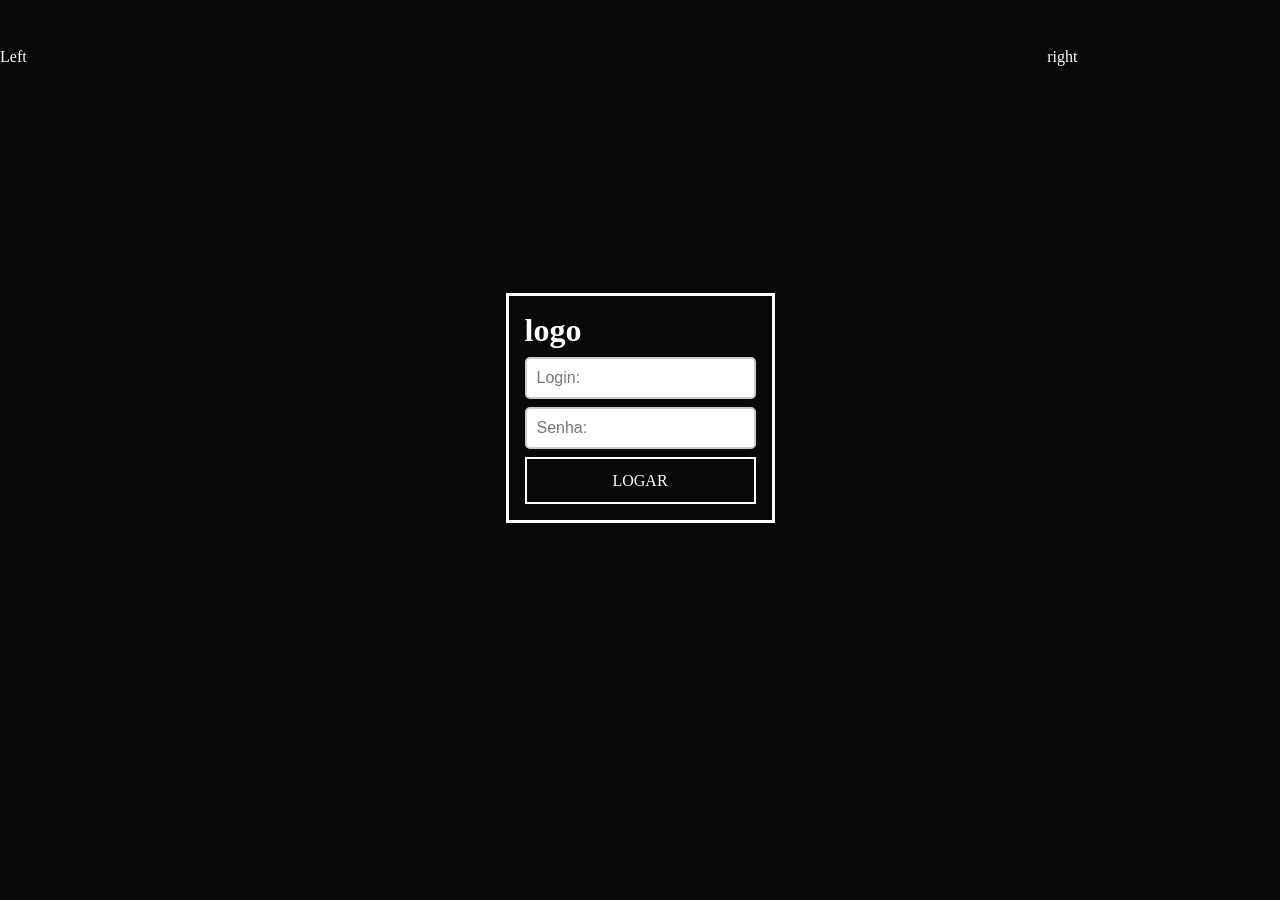
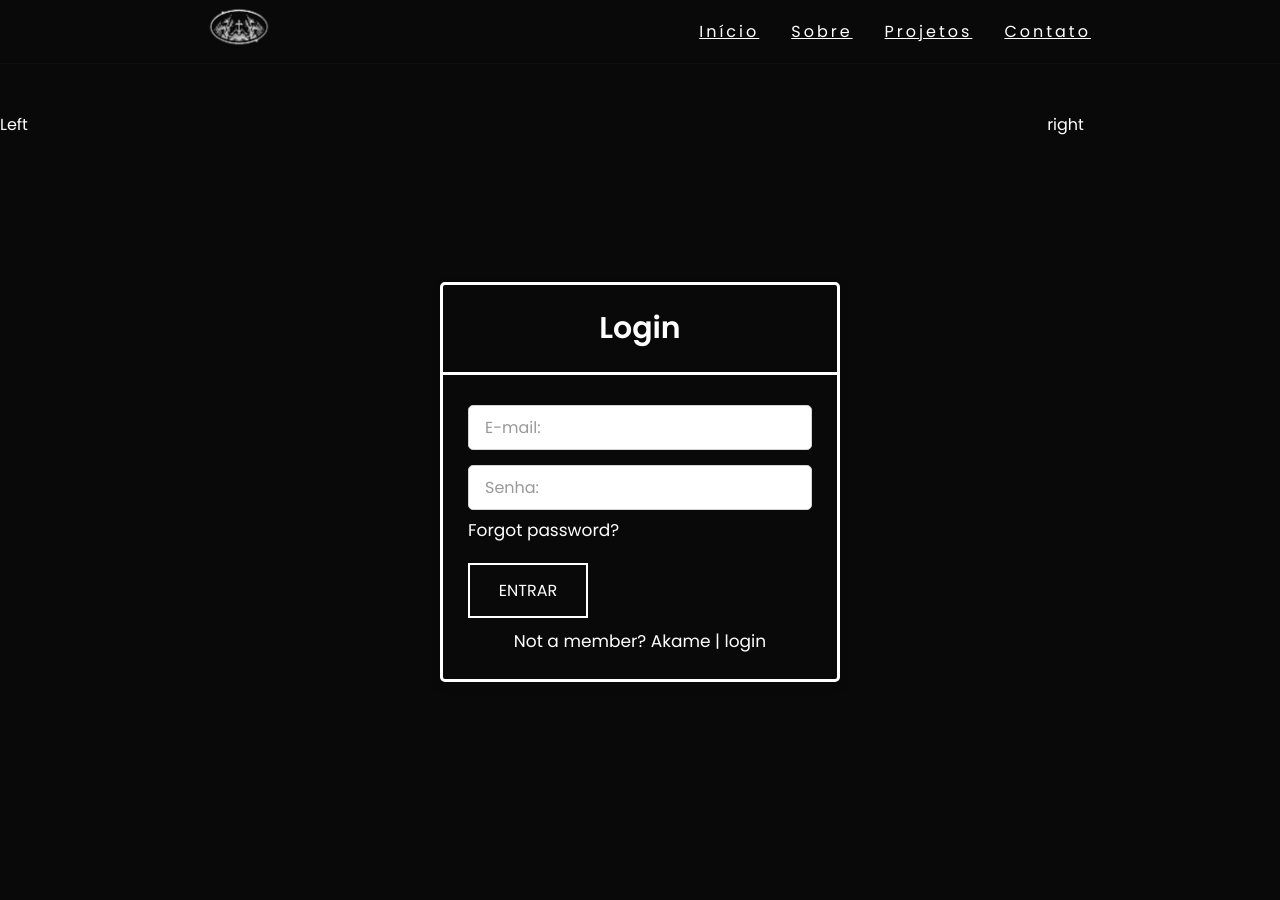
Before and after one commit to SystemRhino/Akame, a PHP site: page /pags/login.php in a window 1280 px wide. Before the commit the page ends 523 px from the top, so only its background shows below. Run offline with PHP 8.4, Linux system fonts and the light colour scheme; some libraries are stand-ins or nearby versions.

Commit message:
add css login e cadastro

```diff
--- /dev/null
+++ b/css/login-cadastro.css
@@ -0,0 +1,124 @@
+@import url('https://fonts.googleapis.com/css2?family=Poppins:wght@200;300;400;500;600;700&display=swap');
+*{
+  margin: 0;
+  padding: 0;
+  box-sizing: border-box;
+  font-family: 'Poppins',sans-serif;
+}
+
+
+.containerF{
+  max-width: 440px;
+  padding: 0 20px;
+  margin: 170px auto;
+}
+.wrapperF{
+  width: 100%;
+  border-style:solid;
+  border-radius: 5px;
+  box-shadow: 0px 4px 10px 1px rgba(0,0,0,0.1);
+}
+.wrapperF .title{
+  height: 90px;
+  border-bottom-style:solid;
+  border-radius: 5px 5px 0 0;
+  color: #fff;
+  font-size: 30px;
+  font-weight: 600;
+  display: flex;
+  align-items: center;
+  justify-content: center;
+}
+.wrapperF .formF{
+  padding: 30px 25px 25px 25px;
+}
+.wrapperF .formF .row{
+  height: 45px;
+  margin-bottom: 15px;
+  position: relative;
+}
+.wrapperF .formF .row input{
+  height: 100%;
+  width: 100%;
+  outline: none;
+  padding-left:1rem;
+  border-radius: 5px;
+  border: 1px solid lightgrey;
+  font-size: 16px;
+  transition: all 0.3s ease;
+}
+.formF .row input:focus{
+  border-color: #16a085;
+  box-shadow: inset 0px 0px 2px 2px rgba(26,188,156,0.25);
+}
+.formF .row input::placeholder{
+  color: #999;
+}
+.wrapperF .formF .row i{
+  position: absolute;
+  width: 47px;
+  height: 100%;
+  color: #fff;
+  font-size: 18px;
+  background: #16a085;
+  border: 1px solid #16a085;
+  border-radius: 5px 0 0 5px;
+  display: flex;
+  align-items: center;
+  justify-content: center;
+}
+.wrapperF .formF .pass{
+  margin: -8px 0 20px 0;
+}
+.wrapperF .formF .pass a{
+  color: #ffff;
+  font-size: 17px;
+  text-decoration: none;
+}
+.wrapperF .formF .pass a:hover{
+  text-decoration: underline;
+}
+.wrapperF .formF .button input{
+  color: #fff;
+  font-size: 20px;
+  font-weight: 500;
+  padding-left: 0px;
+  background: #16a085;
+  border: 1px solid #16a085;
+  cursor: pointer;
+}
+.formF .button input:hover{
+  background: #12876f;
+}
+.wrapperF .formF .signup-link{
+  text-align: center;
+  margin-top: 20px;
+  font-size: 17px;
+}
+.wrapperF .formF .signup-link a{
+  color: #ffff;
+  text-decoration: none;
+}
+.formF .signup-link a:hover{
+  text-decoration: underline;
+}
+.btn-join{
+	padding: 0.8em 1.8em;
+    border: 2px solid ;
+    position: relative;
+    overflow: hidden;
+    background-color: transparent;
+    text-align: center;
+    text-transform: uppercase;
+    font-size: 16px;
+    transition: .3s;
+    z-index: 1;
+    font-family: inherit;
+    color: var(--white);
+    cursor:pointer;
+   }
+
+   .btn-join:hover {
+    background: var(--white);
+    color: #111;
+   }
--- a/css/login.css
+++ /dev/null
@@ -1,69 +0,0 @@
-:root {
-    --black: #090909;
-    --white: #ffffff;
-    --gray: #606060;
-  }
-
-.flex-container{
-display:grid;
-flex-wrap:wrap;
-gap:8px;
-justify-content:center;
-align-items:center;
-border-style:solid;
-padding:1rem;
-}
-
-input{
-    padding: 10px;
-  border: 2px solid #ccc;
-  border-radius: 5px;
-  font-size: 16px;
-  color: #555;
-  outline: none;
-}
-
-input:focus{
-    border-color:var(--gray);
-  box-shadow: 0 0 0 0.2rem var(--gray);
-}
-
-.inputLogin{
-    flex: 1 0 140px;
-}
-.inputSenha{
-    flex: 1 0 120px
-}
-.logar{
-    flex: 1 0 60px;
-}
-
-.mainLogin{
-    display:flex;
-    justify-content:center;
-    align-items:center;
-    height:90vh;
-}
-
-button {
-    padding: 0.8em 1.8em;
-    border: 2px solid ;
-    position: relative;
-    overflow: hidden;
-    background-color: transparent;
-    text-align: center;
-    text-transform: uppercase;
-    font-size: 16px;
-    transition: .3s;
-    z-index: 1;
-    font-family: inherit;
-    color: var(--white);
-    cursor:pointer;
-   }
-
-
-
-   button:hover {
-    background: var(--white);
-    color: #111;
-   }
--- a/index.php
+++ b/index.php
@@ -50,7 +50,7 @@ include('footer.php');
         <div class="container">
             <div class="footer-content">
                 <h3>Contact Us</h3>
-                <p><a href="pags/login.php">login</a></p>
+                <p><a href="login.php">login</a></p>
                 <p>Phone:+121 56556 565556</p>
                 <p>Address:Your Address 123 street</p>
             </div>
--- a/login.php
+++ b/login.php
@@ -10,17 +10,60 @@ if (isset($_SESSION['id'])) {
 <head>
     <meta charset="UTF-8">
     <meta name="viewport" content="width=device-width, initial-scale=1.0">
-    <title>Document</title>
+	<link rel="stylesheet" href="css/index.css">
+	<link rel="stylesheet" href="css/login-cadastro.css">
+
+
+    <title>Login</title>
+
 </head>
 <body>
-    	<!-- Tag "span" usada para retorno do ajax -->
-	<span></span><br>
+	<?php include('php/navbar.php')?>
 
-<input type="email" id="login" placeholder="E-mail"><br>
-<input type="text" id="password" placeholder="Senha"><br>
-<button id="entrar">Entrar</button><br>
-<a href="cadastro.php">Akame | login</a>
-</body>
+
+
+
+<div class="main">
+    <aside class="left">
+    Left
+    </aside>
+
+    <main>
+		<!-- Tag "span" usada para retorno do ajax -->
+	<span></span>
+
+
+<div class="containerF">
+      <div class="wrapperF">
+        <div class="title">Login</div>
+        <div class="formF" action="#">
+          <div class="row">
+
+			<input type="email" id="login" placeholder="E-mail:">
+          </div>
+
+          <div class="row">
+            <input type="password" placeholder="Senha:" id="password">
+          </div>
+          <div class="pass"><a href="#">Forgot password?</a></div>
+          <div class="row button">
+            <button id="entrar" class="btn-join">Entrar</button>
+          </div>
+          <div class="signup-link">Not a member? <a href="cadastro.php">Akame | login</a></div>
+        </div>
+      </div>
+    </div>
+
+
+
+
+
+
+    </main>
+<aside class="right">right</aside>
+    </div>
+
+
 	<!-- JS -->
 	<script src="js/jquery-3.6.0.min.js"></script>
 	<script type="text/javascript">
--- a/pags/login.php
+++ /dev/null
@@ -1,34 +0,0 @@
-<!DOCTYPE html>
-<html lang="en">
-<head>
-    <meta charset="UTF-8">
-    <meta name="viewport" content="width=device-width, initial-scale=1.0">
-    <link rel="stylesheet" href="../css/login.css">
-    <link rel="stylesheet" href="../css/index.css">
-    <title>Document</title>
-</head>
-<body>
-<div class="main">
-    <aside class="left">
-    Left
-    </aside>
-
-    <main>
-
-    <div class="mainLogin">
-
-<div class="flex-container">
-<h1>logo</h1>
-<input type="text" class="inputLogin" placeholder="Login:">
-<input type="text" class="inputSenha" placeholder="Senha:">
-<button class="logar">logar</button>
-</div>
-</div>
-
-    </main>
-<aside class="right">right</aside>
-    </div>
-
-
-</body>
-</html>
```
Also changed, not shown: cadastro.php (+54 -11 lines).
